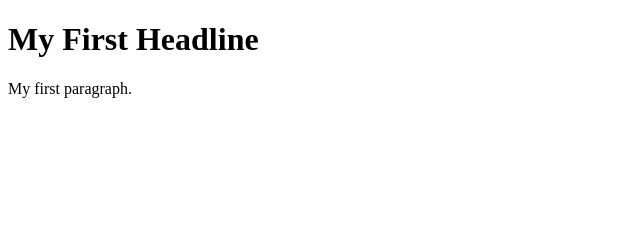
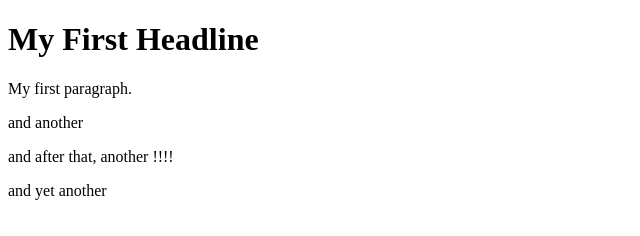
Before and after one commit to ApostoKara/my-1st-website, a plain HTML site: page index.html in a window 1280 px wide. Shown: the whole page, without its empty margins (0-640 px from the left). Drawn offline with Linux system fonts and the light colour scheme.

Commit message:
a much needed change

```diff
--- a/index.html
+++ b/index.html
@@ -6,5 +6,9 @@
 
 <p>My first paragraph.</p>
 
+<p>and another</p>
+<p>and after that, another !!!!</p>
+
+<p>and yet another</p>
 </body>
 </html>
```
Also changed, not shown: contact.html (added, +14 -0 lines).
